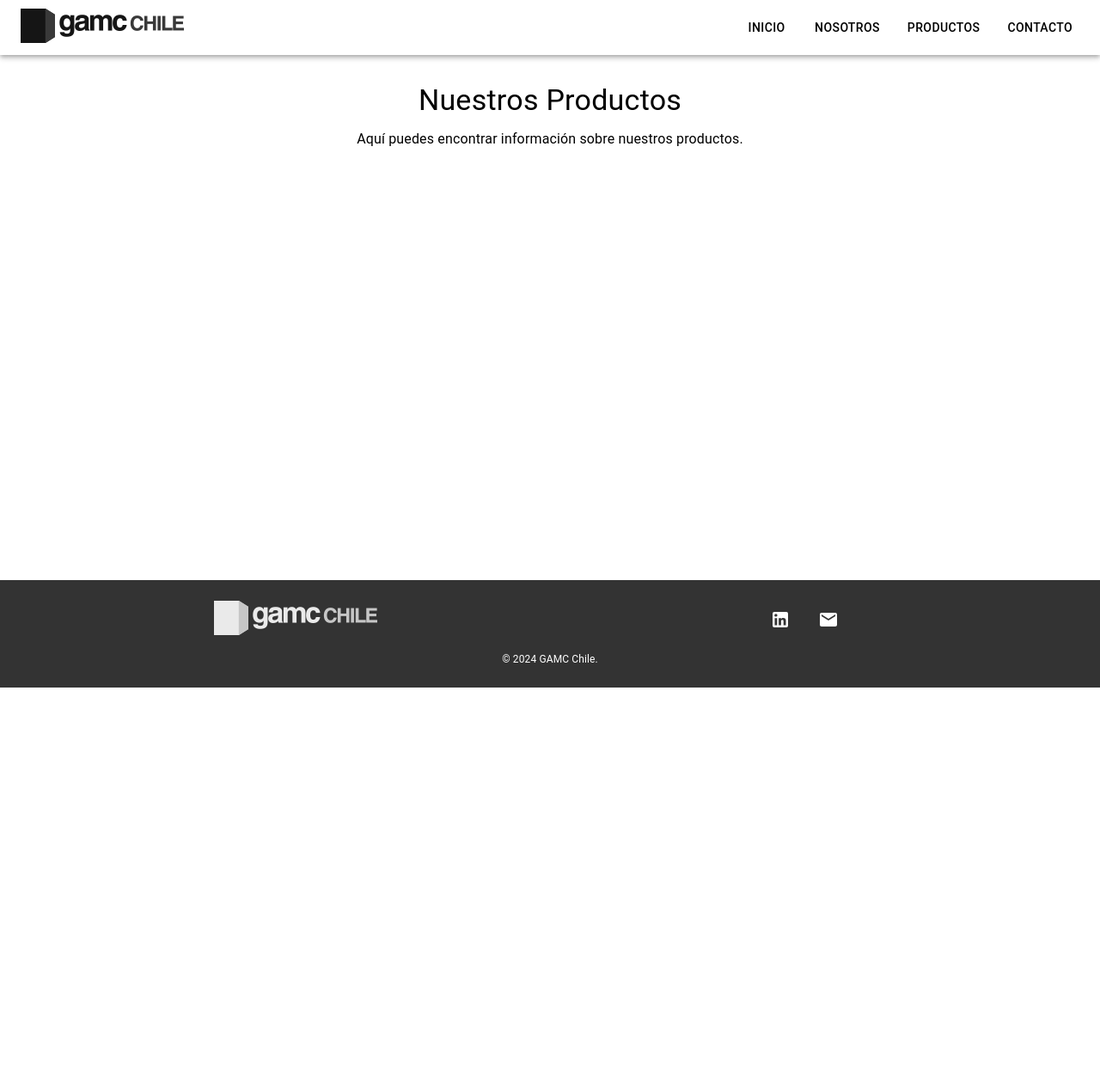
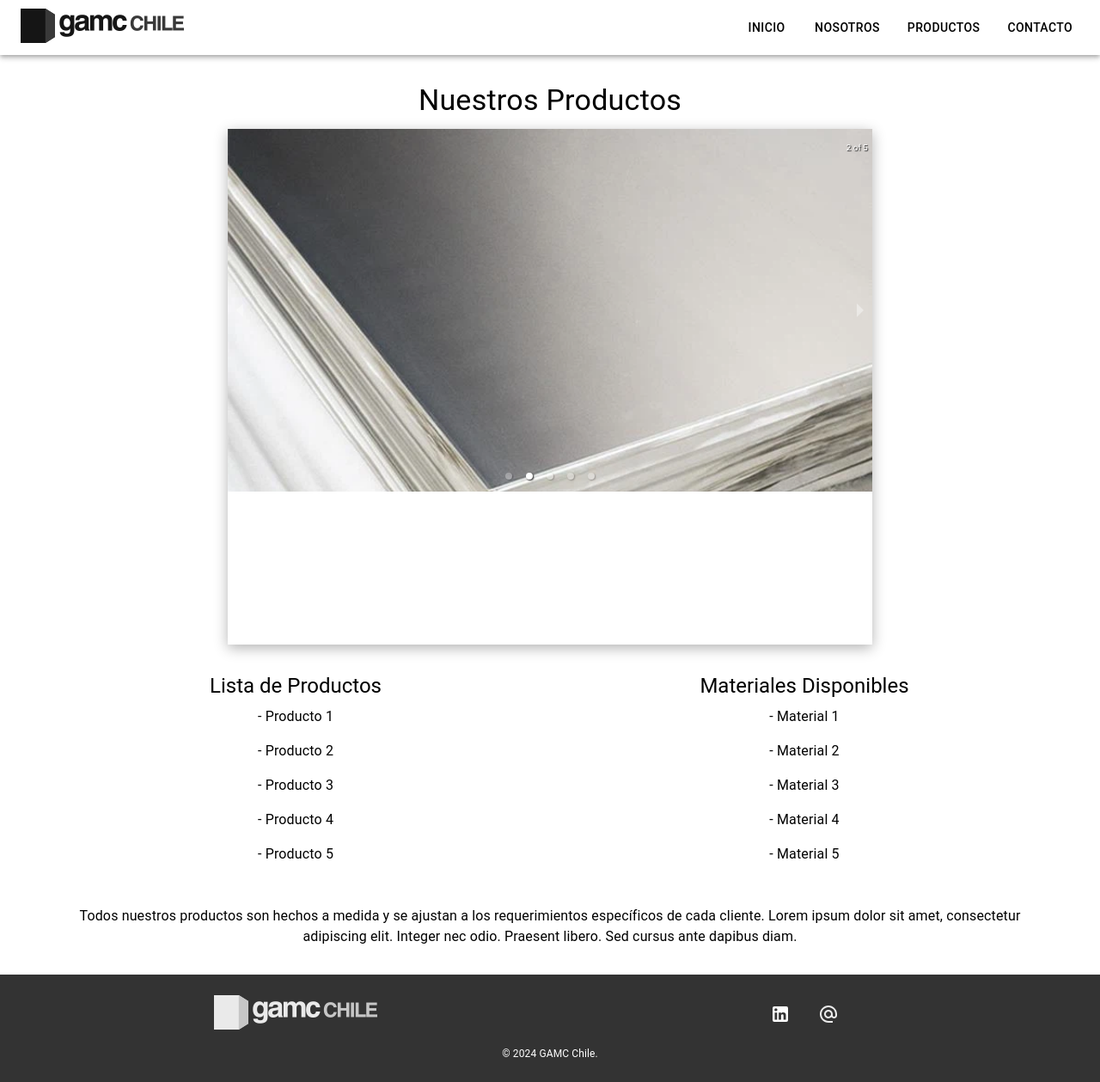
Before and after one commit to gam-c/gamc-chile, a Next.js app: page /products in a window 1280 px wide. Shown: the whole page at 86% size. Before the commit the page ends 800 px from the top, so only its background shows below. Built offline with nearby package versions, Linux system fonts and the light colour scheme.

Commit message:
product, about

```diff
--- a/package.json
+++ b/package.json
@@ -16,7 +16,8 @@
     "next": "14.2.3",
     "nodemailer": "^6.9.13",
     "react": "^18",
-    "react-dom": "^18"
+    "react-dom": "^18",
+    "react-responsive-carousel": "^3.2.23"
   },
   "devDependencies": {
     "eslint": "^8.57.0",
--- a/src/components/Footer.js
+++ b/src/components/Footer.js
@@ -2,7 +2,7 @@ import React from 'react';
 import { Box, Container, Grid, Typography, IconButton } from '@mui/material';
 import Image from 'next/image';
 import LinkedInIcon from '@mui/icons-material/LinkedIn';
-import EmailIcon from '@mui/icons-material/Email';
+import AlternateEmailTwoToneIcon from '@mui/icons-material/AlternateEmailTwoTone';
 import Link from 'next/link';
 
 const Footer = () => {
@@ -29,7 +29,7 @@ const Footer = () => {
                 <LinkedInIcon />
               </IconButton>
               <IconButton color="inherit" href="mailto:info@gamc.cl">
-                <EmailIcon />
+                <AlternateEmailTwoToneIcon />
               </IconButton>
             </Box>
           </Grid>
--- a/src/pages/products.js
+++ b/src/pages/products.js
@@ -1,5 +1,8 @@
 import React from 'react';
-import { Container, Typography, Box } from '@mui/material';
+import { Container, Typography, Box, Grid } from '@mui/material';
+import Image from 'next/image';
+import { Carousel } from 'react-responsive-carousel';
+import 'react-responsive-carousel/lib/styles/carousel.min.css';
 
 const Products = () => {
   return (
@@ -8,9 +11,88 @@ const Products = () => {
         <Typography variant="h4" component="h1" gutterBottom>
           Nuestros Productos
         </Typography>
-        <Typography variant="body1" paragraph>
-          Aquí puedes encontrar información sobre nuestros productos.
-        </Typography>
+        <Box
+          sx={{
+            position: 'relative',
+            width: '100%',
+            maxWidth: 750,
+            height: {
+              xs: 300,
+              sm: 400,
+              md: 500,
+              lg: 600,
+              xl: 700,
+            },
+            boxShadow: '0px 4px 15px rgba(0, 0, 0, 0.3)', // Añadir sombra
+            mx: 'auto',
+            mb: 4,
+          }}
+        >
+          <Carousel showArrows={true} infiniteLoop={true} showThumbs={false} autoPlay={true}>
+            <Box sx={{ position: 'relative', width: '100%', height: 0, paddingBottom: '56.25%' }}>
+              <Image src="/images/canasto1.jpg" alt="Producto 1" fill style={{ objectFit: 'cover' }} sizes="(max-width: 600px) 100vw, (max-width: 1200px) 50vw, 33vw" priority />
+            </Box>
+            <Box sx={{ position: 'relative', width: '100%', height: 0, paddingBottom: '56.25%' }}>
+              <Image src="/images/duplex2205.jpg" alt="Producto 2" fill style={{ objectFit: 'cover' }} sizes="(max-width: 600px) 100vw, (max-width: 1200px) 50vw, 33vw" priority />
+            </Box>
+            <Box sx={{ position: 'relative', width: '100%', height: 0, paddingBottom: '56.25%' }}>
+              <Image src="/images/filtro1.jpg" alt="Producto 3" fill style={{ objectFit: 'cover' }} sizes="(max-width: 600px) 100vw, (max-width: 1200px) 50vw, 33vw" priority />
+            </Box>
+            <Box sx={{ position: 'relative', width: '100%', height: 0, paddingBottom: '56.25%' }}>
+              <Image src="/images/plain.screen.2.jpg" alt="Producto 4" fill style={{ objectFit: 'cover' }} sizes="(max-width: 600px) 100vw, (max-width: 1200px) 50vw, 33vw" priority />
+            </Box>
+            <Box sx={{ position: 'relative', width: '100%', height: 0, paddingBottom: '56.25%' }}>
+              <Image src="/images/strainer3.jpg" alt="Producto 5" fill style={{ objectFit: 'cover' }} sizes="(max-width: 600px) 100vw, (max-width: 1200px) 50vw, 33vw" priority />
+            </Box>
+          </Carousel>
+        </Box>
+        <Grid container spacing={4}>
+          <Grid item xs={12} md={6}>
+            <Typography variant="h5" component="h2" gutterBottom>
+              Lista de Productos
+            </Typography>
+            <Typography variant="body1" paragraph>
+              - Producto 1
+            </Typography>
+            <Typography variant="body1" paragraph>
+              - Producto 2
+            </Typography>
+            <Typography variant="body1" paragraph>
+              - Producto 3
+            </Typography>
+            <Typography variant="body1" paragraph>
+              - Producto 4
+            </Typography>
+            <Typography variant="body1" paragraph>
+              - Producto 5
+            </Typography>
+          </Grid>
+          <Grid item xs={12} md={6}>
+            <Typography variant="h5" component="h2" gutterBottom>
+              Materiales Disponibles
+            </Typography>
+            <Typography variant="body1" paragraph>
+              - Material 1
+            </Typography>
+            <Typography variant="body1" paragraph>
+              - Material 2
+            </Typography>
+            <Typography variant="body1" paragraph>
+              - Material 3
+            </Typography>
+            <Typography variant="body1" paragraph>
+              - Material 4
+            </Typography>
+            <Typography variant="body1" paragraph>
+              - Material 5
+            </Typography>
+          </Grid>
+        </Grid>
+        <Box sx={{ mt: 4, textAlign: 'center' }}>
+          <Typography variant="body1" paragraph>
+            Todos nuestros productos son hechos a medida y se ajustan a los requerimientos específicos de cada cliente. Lorem ipsum dolor sit amet, consectetur adipiscing elit. Integer nec odio. Praesent libero. Sed cursus ante dapibus diam.
+          </Typography>
+        </Box>
       </Box>
     </Container>
   );
```
Also changed, not shown: src/components/ProductCard.js (deleted, +0 -28 lines), src/pages/about.js (+8 -2 lines), 1 other file (tests, documents, lock files or other folders).
